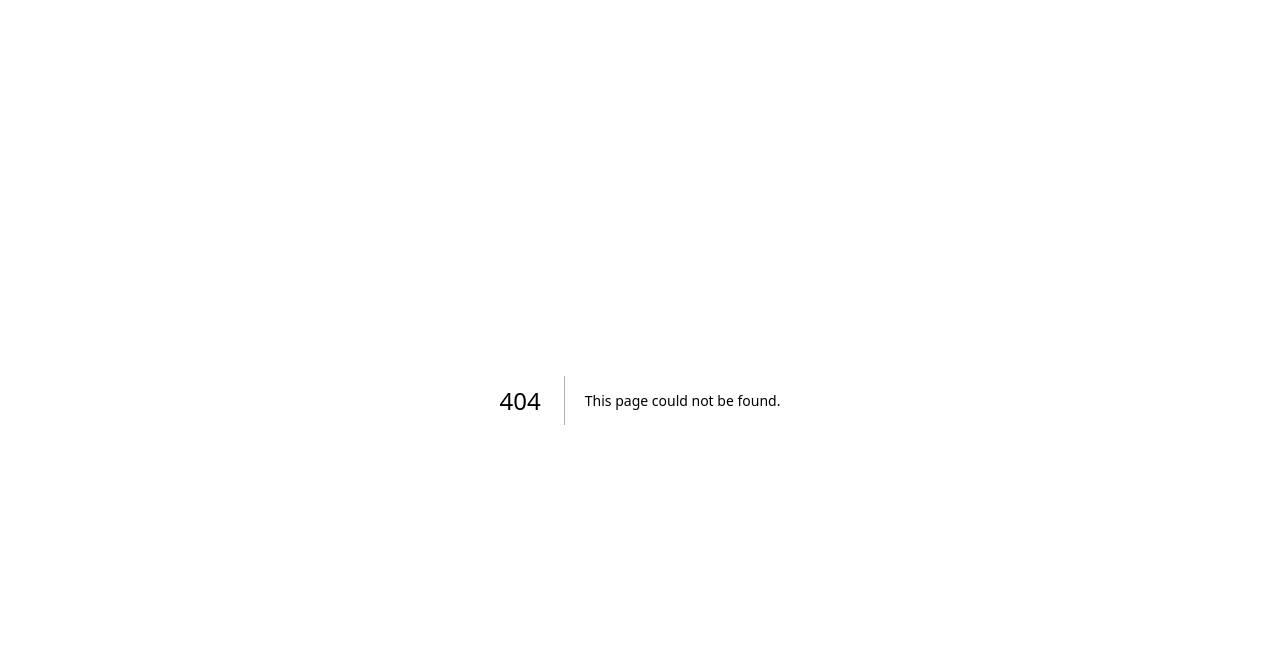
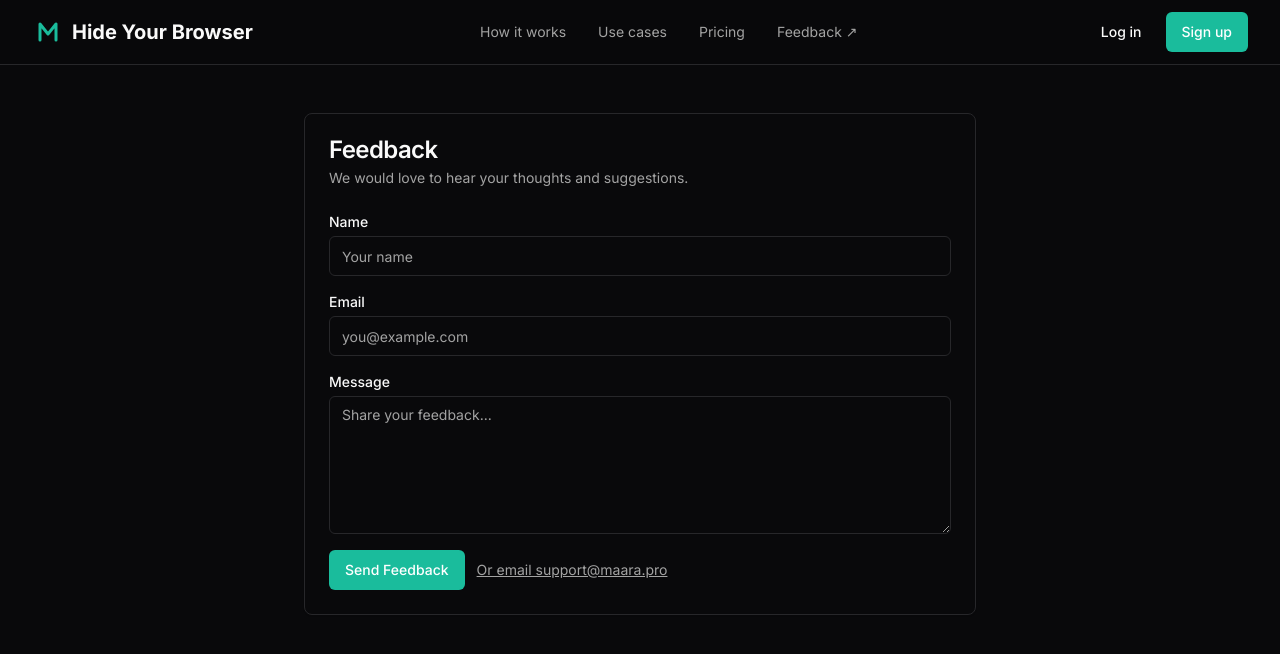
Before and after one commit to thelokidev/maara-site, a Next.js app: page /feedback in a window 1280 px wide. Before the commit this address had no page. Shown: the top 654 px of the page. Built offline with nearby package versions, Linux system fonts and the light colour scheme; no server answers.

Commit message:
feat(nav): add global navbar with Feedback link; feat(feedback): add feedback page with mailto fallback

```diff
--- /dev/null
+++ b/src/app/feedback/page.tsx
@@ -0,0 +1,57 @@
+"use client";
+
+import { useState } from 'react';
+import { Button } from '@/components/ui/button';
+import { Card, CardContent, CardDescription, CardHeader, CardTitle } from '@/components/ui/card';
+import { Input } from '@/components/ui/input';
+import { Textarea } from '@/components/ui/textarea';
+
+export default function FeedbackPage() {
+  const [name, setName] = useState<string>("");
+  const [email, setEmail] = useState<string>("");
+  const [message, setMessage] = useState<string>("");
+
+  const createMailtoHref = (): string => {
+    const subject = encodeURIComponent("Maara Feedback");
+    const body = encodeURIComponent(`Name: ${name}\nEmail: ${email}\n\n${message}`);
+    return `mailto:support@maara.pro?subject=${subject}&body=${body}`;
+  };
+
+  const handleSubmit = (e: React.FormEvent<HTMLFormElement>) => {
+    e.preventDefault();
+    window.location.href = createMailtoHref();
+  };
+
+  return (
+    <main className="container mx-auto px-4 py-12">
+      <div className="max-w-2xl mx-auto">
+        <Card>
+          <CardHeader>
+            <CardTitle>Feedback</CardTitle>
+            <CardDescription>We would love to hear your thoughts and suggestions.</CardDescription>
+          </CardHeader>
+          <CardContent>
+            <form onSubmit={handleSubmit} className="space-y-4">
+              <div>
+                <label className="block text-sm font-medium mb-1" htmlFor="name">Name</label>
+                <Input id="name" value={name} onChange={(e) => setName(e.target.value)} placeholder="Your name" required />
+              </div>
+              <div>
+                <label className="block text-sm font-medium mb-1" htmlFor="email">Email</label>
+                <Input id="email" type="email" value={email} onChange={(e) => setEmail(e.target.value)} placeholder="you@example.com" required />
+              </div>
+              <div>
+                <label className="block text-sm font-medium mb-1" htmlFor="message">Message</label>
+                <Textarea id="message" value={message} onChange={(e) => setMessage(e.target.value)} placeholder="Share your feedback..." rows={6} required />
+              </div>
+              <div className="flex items-center gap-3">
+                <Button type="submit">Send Feedback</Button>
+                <a className="text-sm text-muted-foreground underline" href="mailto:support@maara.pro">Or email support@maara.pro</a>
+              </div>
+            </form>
+          </CardContent>
+        </Card>
+      </div>
+    </main>
+  );
+}
--- a/src/app/layout.tsx
+++ b/src/app/layout.tsx
@@ -2,6 +2,7 @@ import type {Metadata} from 'next';
 import { Inter } from 'next/font/google';
 import './globals.css';
 import { Toaster } from "@/components/ui/toaster"
+import Header from '@/components/header';
 
 const inter = Inter({ subsets: ['latin'], variable: '--font-inter' });
 
@@ -18,6 +19,9 @@ export default function RootLayout({
   return (
     <html lang="en" className={`${inter.variable} dark`}>
       <body className="font-body antialiased">
+        {/* Global Header */}
+        {/* @ts-expect-error Server Component */}
+        <Header />
         {children}
         <Toaster />
       </body>
--- a/src/components/header.tsx
+++ b/src/components/header.tsx
@@ -46,26 +46,34 @@ export default async function Header() {
   const { data: { user } } = await supabase.auth.getUser();
 
   return (
-    <header className="py-4 px-4 sm:px-6 lg:px-8 bg-background/80 backdrop-blur-sm sticky top-0 z-50 border-b">
+    <header className="py-3 px-4 sm:px-6 lg:px-8 bg-background/80 backdrop-blur-sm sticky top-0 z-50 border-b">
       <div className="container mx-auto flex items-center justify-between">
         <Link href="/" className="flex items-center gap-2 font-bold text-xl">
           <Logo className="h-8 w-8 text-primary" />
-          <span>Maara</span>
+          <span>Hide Your Browser</span>
         </Link>
-        <nav className="flex items-center gap-2">
+
+        <nav className="hidden md:flex items-center gap-8 text-sm text-muted-foreground">
+          <Link href="#how-it-works" className="hover:text-foreground transition-colors">How it works</Link>
+          <Link href="#use-cases" className="hover:text-foreground transition-colors">Use cases</Link>
+          <Link href="#pricing" className="hover:text-foreground transition-colors">Pricing</Link>
+          <Link href="/feedback" className="hover:text-foreground transition-colors">Feedback ↗</Link>
+        </nav>
+
+        <div className="flex items-center gap-2">
           {user ? (
             <UserMenu user={user} />
           ) : (
             <>
               <Button variant="ghost" asChild>
-                <Link href="/login">Log In</Link>
+                <Link href="/login">Log in</Link>
               </Button>
               <Button asChild>
-                <Link href="/signup">Sign Up</Link>
+                <Link href="/signup">Sign up</Link>
               </Button>
             </>
           )}
-        </nav>
+        </div>
       </div>
     </header>
   );
```
